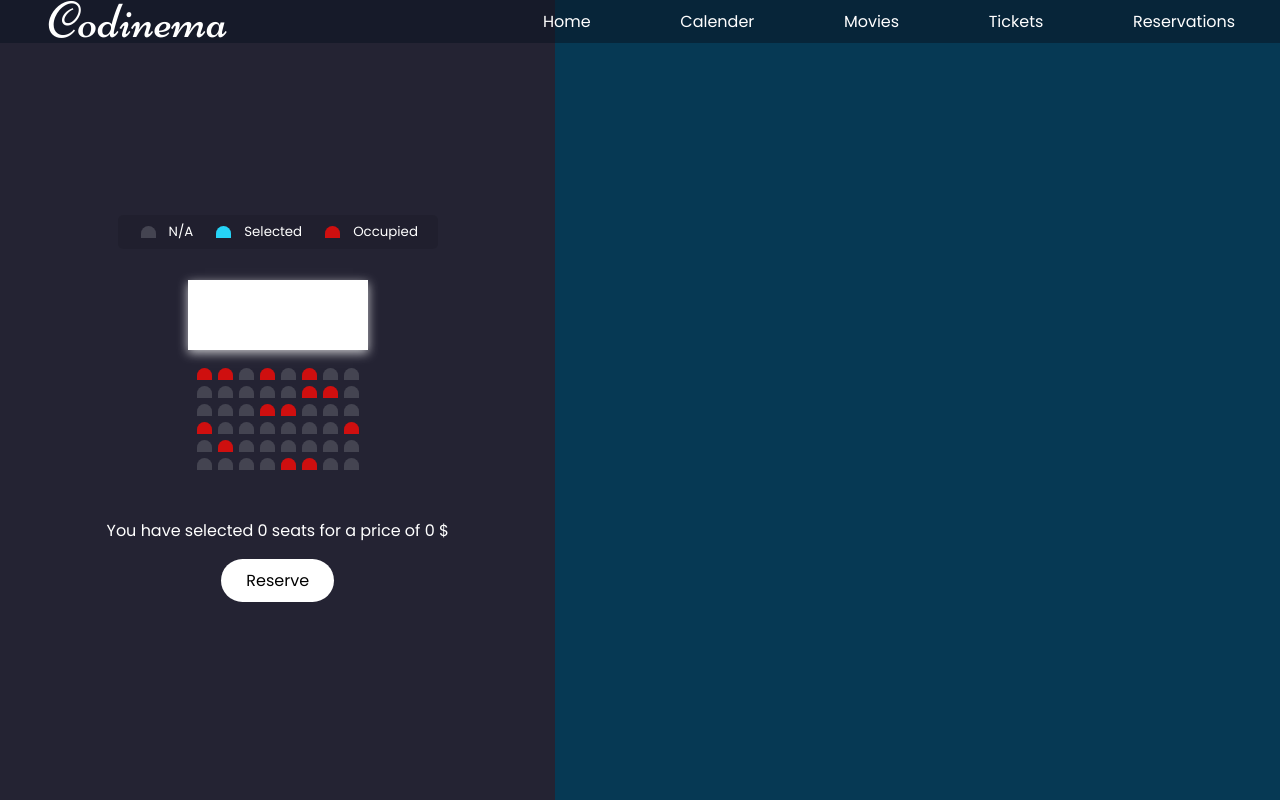
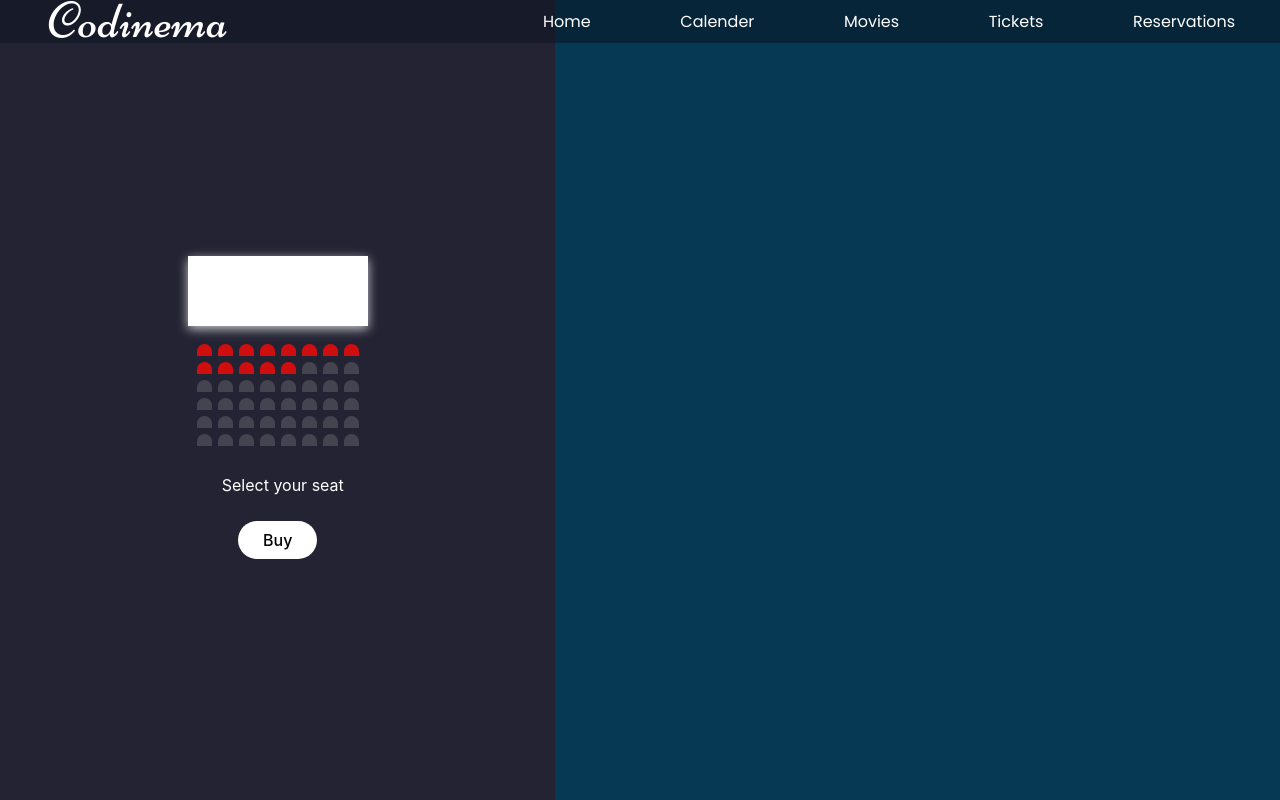
Before and after one commit to RogeSocial/cinema-project, a React (Vite) app in the folder client/: page /reserve in a window 1280 px wide. Shown: the top 800 px of the page. Built offline with nearby package versions, Linux system fonts and the light colour scheme; a web font is replaced by a local one.

Commit message:
Visual representation of cinema, select and reserve seats

```diff
--- a/client/src/CSS/reserve.css
+++ b/client/src/CSS/reserve.css
@@ -1,3 +1,11 @@
+section {
+
+
+    justify-content: center;
+    align-items: center;
+    background-color: #242333;;
+}
+
 .section-seatPicker {
     display: flex;
     justify-content: center;
@@ -24,10 +32,7 @@
 }
 
 .screen {
- /*    border-left: 15px solid #550101;
-    border-right: 15px solid #550101;
-    border-top: 10px solid #550101;
-    border-bottom: 10px solid rgb(32, 31, 31); */
+
     height: 70px;
     width: 180px;
     background-color: white;
@@ -78,3 +83,33 @@
     perspective: 200px;
     margin-bottom: 30px;
 }
+
+.seat.occupied {
+    background-color: red;
+}
+
+.seat-list {
+    display: flex;
+    width: 300px;
+    justify-content: center;
+}
+
+.message {
+    margin-left: 10px;
+}
+
+.seatsWrap{
+    display: grid;
+    grid-template-columns: repeat(8, 1fr); /* 8 equal-width columns */
+    grid-template-rows: repeat(6, 1fr); /* 6 equal-height rows */
+
+}
+
+.seating-chart {
+
+  }
+
+
+  .seat.occupied {
+    background-color: rgb(207, 15, 15);
+}
--- a/client/src/CSS/seats.css
+++ /dev/null
@@ -1,27 +0,0 @@
-section {
-
-
-    justify-content: center;
-    align-items: center;
-}
-
-.seat-list {
-    display: flex;
-    width: 300px;
-    justify-content: center;
-}
-
-.message {
-    margin-left: 10px;
-}
-
-.seatsWrap{
-    display: grid;
-    grid-template-columns: repeat(8, 1fr); /* 8 equal-width columns */
-    grid-template-rows: repeat(6, 1fr); /* 6 equal-height rows */
-
-}
-
-.seating-chart {
-
-  }
--- a/client/src/components/Reserve.jsx
+++ b/client/src/components/Reserve.jsx
@@ -1,105 +1,63 @@
-import React, { useState } from "react";
+import React, { useState, useEffect } from 'react';
 import '../CSS/reserve.css'
 
-export default function() {
+function Seats() {
+    const [seats, setSeats] = useState([]);
+    const [totalCost, setTotalCost] = useState();
+    const [message, setMessage] = useState('Select your seat');
 
-    useState()
+    // Initialize the seats state variable
+    useEffect(() => {
+        const newSeats = [];
+        for (let i = 0; i < 6; i++) {
+            for (let j = 0; j < 8; j++) {
+                let occupied = false;
+                if (i * 8 + j + 1 <= 13) {
+                    occupied = true;
+                }
+                newSeats.push({ id: i * 8 + j + 1, seat: j + 1, row: i + 1, occupied: occupied, selected: false, available: true });
+            }
+        }
+        setSeats(newSeats);
+    }, []);
 
+    const handleClick = (event) => {
+        let element = event.target;
+        let updatedSeats = [...seats];
+        let selectedSeat = updatedSeats.find(seat => seat.id === parseInt(element.id));
+        if(!selectedSeat.occupied){
+            selectedSeat.selected = !selectedSeat.selected;
+            setSeats(updatedSeats);
+            let selectedSeats = updatedSeats.filter(seat => seat.selected === true);
+            let selectedSeatsCount = selectedSeats.length;
+            // Update the message displayed in the "message" div
 
-
+            setMessage(`You have selected ${selectedSeatsCount} seats -  ${selectedSeatsCount * 10}$`);
+            // Update the total cost
+            if (selectedSeat.selected) {
+                setTotalCost(totalCost + 10);
+            } else {
+                setTotalCost(totalCost - 10);
+            }
+        }
+    }
 
     return (
-      <section className="section-seatPicker">
+        <section>
+        <div className="screen"></div>
+            <div className="seatsWrap">
 
-      <ul className="showcase">
-        <li>
-            <div className="seat"></div>
-            <small>N/A</small>
-        </li>
-
-        <li>
-            <div className="seat selected"></div>
-            <small>Selected</small>
-        </li>
-
-        <li>
-            <div className="seat occupied"></div>
-            <small>Occupied</small>
-        </li>
-      </ul>
-
-
-
-        <div className="container" >
-        <div className="screen"></div>
-            <div className="row">
-                <div className="seat occupied"></div>
-                <div className="seat occupied"></div>
-                <div className="seat" ></div>
-                <div className="seat occupied"></div>
-                <div className="seat"></div>
-                <div className="seat occupied"></div>
-                <div className="seat"></div>
-                <div className="seat"></div>
-            </div>
-            <div className="row">
-                <div className="seat"></div>
-                <div className="seat"></div>
-                <div className="seat"></div>
-                <div className="seat"></div>
-                <div className="seat"></div>
-                <div className="seat occupied"></div>
-                <div className="seat occupied"></div>
-                <div className="seat"></div>
-            </div>
-            <div className="row">
-                <div className="seat"></div>
-                <div className="seat"></div>
-                <div className="seat"></div>
-                <div className="seat occupied"></div>
-                <div className="seat occupied"></div>
-                <div className="seat"></div>
-                <div className="seat"></div>
-                <div className="seat"></div>
-            </div>
-            <div className="row">
-                <div className="seat occupied"></div>
-                <div className="seat"></div>
-                <div className="seat"></div>
-                <div className="seat"></div>
-                <div className="seat"></div>
-                <div className="seat"></div>
-                <div className="seat"></div>
-                <div className="seat occupied"></div>
-            </div>
-            <div className="row">
-                <div className="seat"></div>
-                <div className="seat occupied"></div>
-                <div className="seat"></div>
-                <div className="seat"></div>
-                <div className="seat"></div>
-                <div className="seat"></div>
-                <div className="seat"></div>
-                <div className="seat"></div>
-            </div>
-            <div className="row">
-                <div className="seat" classname="occuopied"></div>
-                <div className="seat"></div>
-                <div className="seat"></div>
-                <div className="seat"></div>
-                <div className="seat occupied"></div>
-                <div className="seat occupied"></div>
-                <div className="seat"></div>
-                <div className="seat"></div>
+                {seats.map((seat) => (
+                    <div key={seat.id} className={`seat ${seat.occupied ? 'occupied' : seat.selected ? 'selected' : 'available'}`} id={seat.id} onClick={handleClick}></div>
+                ))}
             </div>
 
+            <br />
+            <div className="message"> {message} </div>
+            <br />
+            <button className="btn">Buy</button>
 
-        </div>
+        </section>
+    )}
 
-        <p className="text">
-            You have selected <span id="count">0</span> seats for a price of <span className="total">0</span> $
-        </p>
-        <button>Reserve</button>
-      </section>
-    );
-  }
+    export default Seats;
--- a/client/src/components/Seats.jsx
+++ /dev/null
@@ -1,46 +0,0 @@
-import React, { useState, useEffect } from 'react';
-
-function Seats() {
-    const [seats, setSeats] = useState([]);
-    const [totalCost, setTotalCost] = useState(0);
-    const [message, setMessage] = useState('');
-    // Initialize the seats state variable
-    useEffect(() => {
-        for (let i = 0; i < 6; i++) {
-            for (let j = 0; j < 8; j++) {
-                seats.push({ id: i * 8 + j + 1, seat: j + 1, row: i + 1, selected: false, available: true });
-            }
-        }
-        setSeats(seats);
-    }, []);
-
-    const handleClick = (event) => {
-        let element = event.target;
-        let updatedSeats = [...seats];
-        let selectedSeat = updatedSeats.find(seat => seat.id === parseInt(element.id));
-        selectedSeat.selected = !selectedSeat.selected;
-        setSeats(updatedSeats);
-        let selectedSeats = updatedSeats.filter(seat => seat.selected === true);
-        let selectedSeatsCount = selectedSeats.length;
-        // Update the message displayed in the "message" div
-        setMessage(`${selectedSeatsCount} - ${selectedSeatsCount * 10}$`);
-        // Update the total cost
-        if (selectedSeat.selected) {
-            setTotalCost(totalCost + 10);
-        } else {
-            setTotalCost(totalCost - 10);
-        }
-    }
-
-    return (
-        <section>
-            <div className="seatsWrap">
-                {seats.map((seat) => (
-                    <div key={seat.id} className={`seat ${seat.selected ? 'selected' : ''}`} id={seat.id} onClick={handleClick}></div>
-                ))}
-            </div>
-            <div className="message">{message}</div>
-        </section>
-    )}
-
-    export default Seats;
--- a/client/src/main.jsx
+++ b/client/src/main.jsx
@@ -16,9 +16,10 @@ import Calender from "./components/Calender.jsx"
 import Movies from './components/Movies'
 import Tickets from './components/Tickets'
 import Reservations from './components/Reservations';
-import Seatpicker from './components/Reserve';
 import Reserve from './components/Reserve'
-import Seats from './components/Seats';
+
+
+
 ReactDOM.createRoot(document.getElementById('root')).render(
   <React.StrictMode>
 
@@ -32,8 +33,8 @@ ReactDOM.createRoot(document.getElementById('root')).render(
               <Route path="movies" element={<Movies/>} />
               <Route path="tickets" element={<Tickets/>} />
               <Route path="reservations" element={<Reservations/>} />
+
               <Route path="reserve" element={<Reserve/>} />
-              <Route path="seats" element={<Seats/>} />
 
           </Routes>
           <Footer />
--- a/client/src/styles.css
+++ b/client/src/styles.css
@@ -5,4 +5,3 @@
 @import "CSS/movies.css";
 @import "CSS/tickets.css";
 @import "CSS/reservations.css";
-@import "CSS/seats.css"
```
